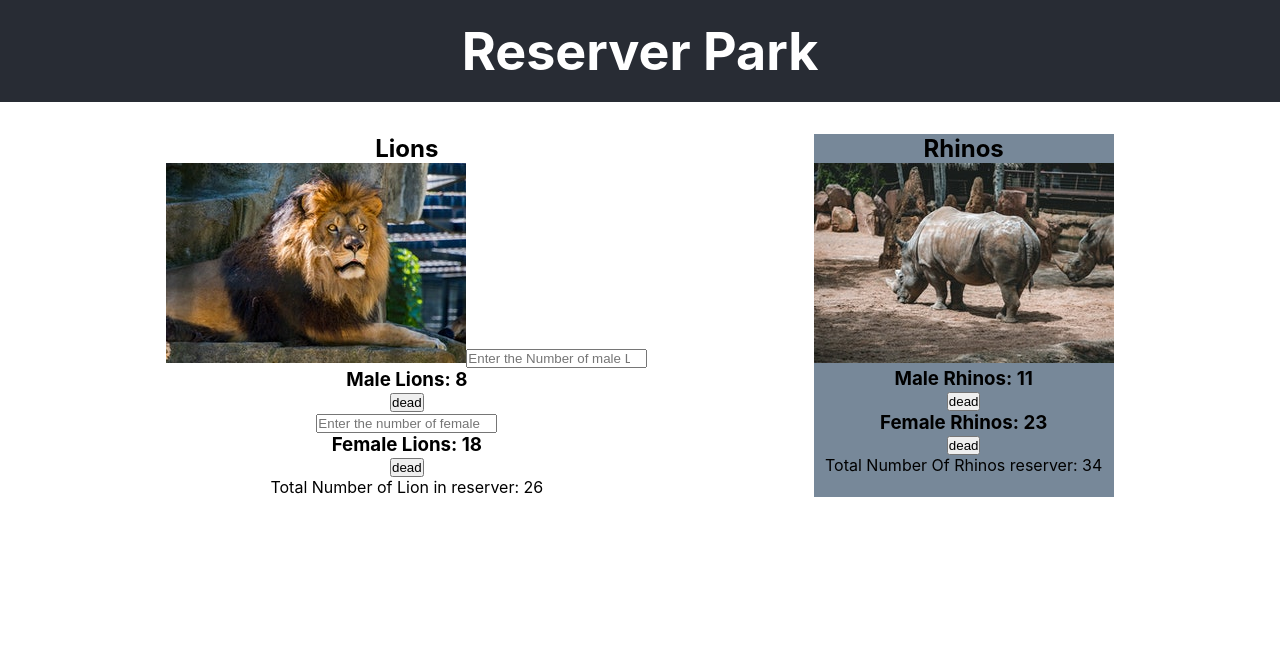
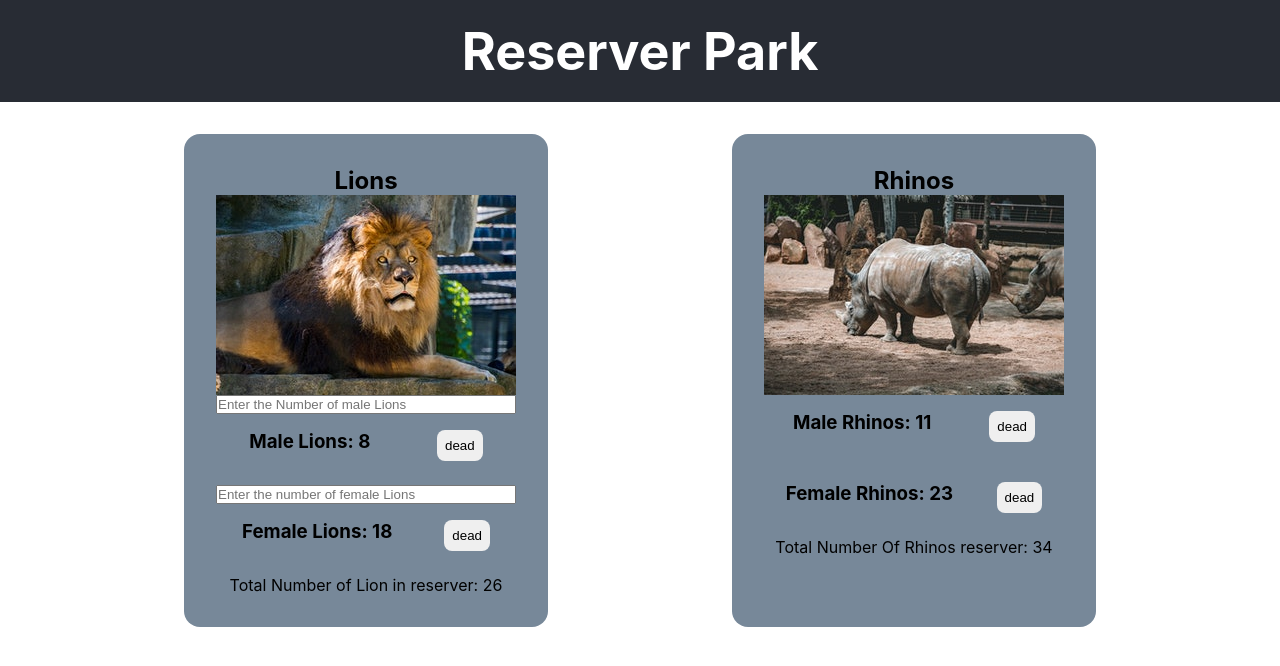
Before and after one commit to skosana721/Moral-Activities, a React (Create React App) app in the folder reserve-park/: page / in a window 1280 px wide. Shown: the top 666 px of the page. Built offline with nearby package versions, Linux system fonts and the light colour scheme.

Commit message:
added diplay to display and flex-direction to the lion-section and rhino-section

```diff
--- a/reserve-park/src/App.css
+++ b/reserve-park/src/App.css
@@ -5,6 +5,7 @@
 }
 .App {
   text-align: center;
+  height: 100%;
 }
 
 .App-header {
@@ -22,6 +23,30 @@
   display: flex;
   justify-content: space-evenly;
 }
-.rhino-section {
+.rhino-section,
+.lion-section {
+  display: flex;
   background-color: lightslategrey;
+  padding: 2rem;
+  border-radius: 1rem;
+  flex-direction: column;
 }
+.rhino-section .male,
+.lion-section .male {
+  display: flex;
+  justify-content: space-around;
+  margin: 1rem 0;
+}
+.rhino-section .female,
+.lion-section .female {
+  display: flex;
+  justify-content: space-around;
+  margin: 1rem 0;
+}
+.lion-section button,
+.rhino-section button {
+  border: none;
+  padding: 0.5rem;
+  border-radius: 0.5rem;
+  margin-bottom: 0.5rem;
+}
```
